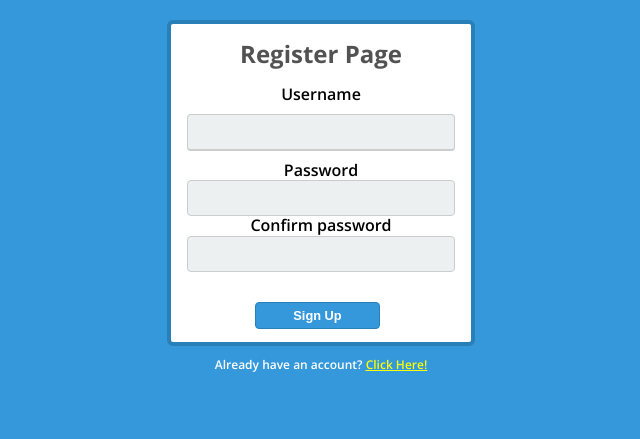
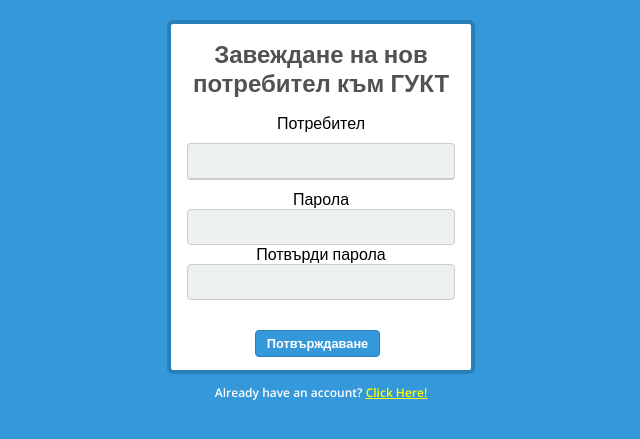
Before and after one commit to mstamenkov/Diplomna_Software, a PHP site: page /diplomna_rabota/register.html in a window 1280 px wide. Shown: the top 439 px of the page, without its empty margins (319-959 px from the left). Run offline with PHP 8.4, Linux system fonts and the light colour scheme.

Commit message:
design changes

```diff
--- a/server/register.html
+++ b/server/register.html
@@ -5,21 +5,22 @@
     <link href='https://fonts.googleapis.com/css?family=Open+Sans:700,600' rel='stylesheet' type='text/css'>
     <link href="style.css" rel="stylesheet" type="text/css">
     <meta charset="utf-8">
-    <title>SOT</title>
+    <title>ГУКТ - Информационна система</title>
+    <link rel="icon" href="./textures/icon.png">
 </head>
 
 <body>
 <form method="post" action="register.php">
     <div class="box">
 
-        <h1>Register Page</h1>
-        Username <input type="username" name="username" value=""  class="username" />
+        <h1>Завеждане на нов потребител към ГУКТ</h1>
+        Потребител <input type="username" name="username" value=""  class="username" />
 
-        Password <input type="password" name="password" value="" class="password" />
+        Парола <input type="password" name="password" value="" class="password" />
 
-        Confirm password <input type="password" name="conf_password" value="" class="password" />
+        Потвърди парола <input type="password" name="conf_password" value="" class="password" />
 
-        <a href="#"><button type="submit" id="btn2" style="margin-left: 84px">Sign Up</button></a>
+        <a href="#"><button type="submit" id="btn2" style="margin-left: 84px">Потвърждаване</button></a>
 
     </div>
 
--- a/server/style.css
+++ b/server/style.css
@@ -85,6 +85,16 @@ body {
 }
 .header img {
     float: left;
+    width: 135px;
+    height: 140px;
+    top: 70px;
+    padding: 5px;
+    margin-left: 1%;
+    margin: 0;
+}
+
+.headerLoginRegister img {
+    float: center;
     width: 135px;
     height: 140px;
     top: 70px;
```
Also changed, not shown: server/login.html (+10 -6 lines).
